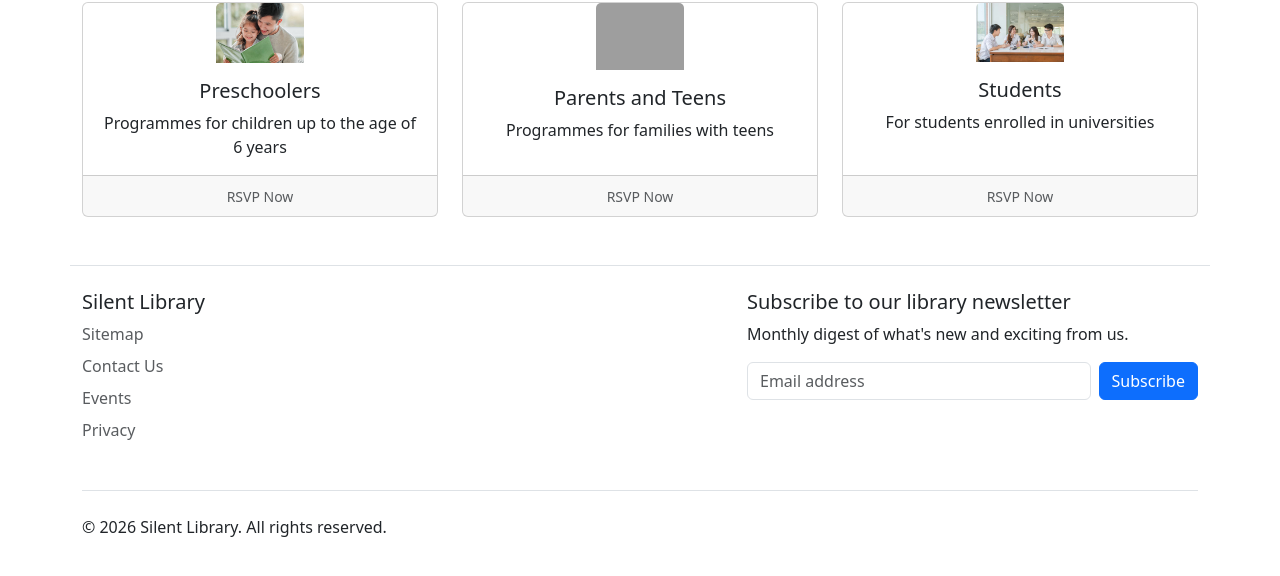
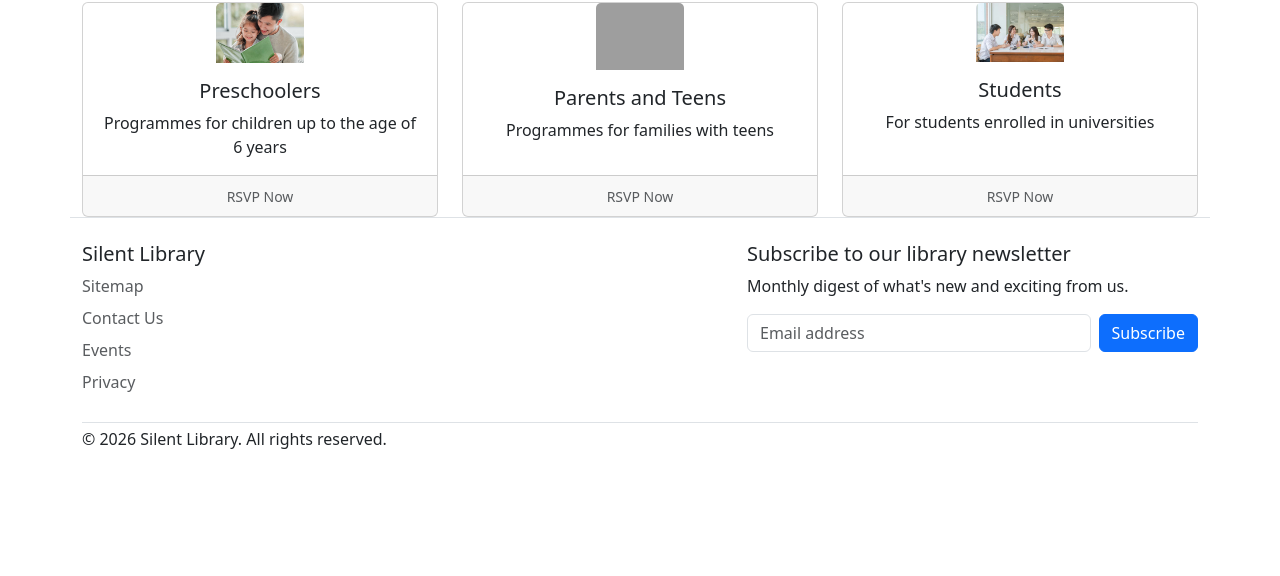
Before and after one commit to liminalthinking/library, a plain HTML site: page events.html in a window 1280 px wide. Shown: the part 132-708 px from the top of the page. Drawn offline with nearby package versions, Linux system fonts and the light colour scheme; grey boxes are pictures that could not be loaded.

Commit message:
reduced image size for reading event, added alt text, reduced padding for footer

```diff
--- a/css/headers.css
+++ b/css/headers.css
@@ -58,3 +58,7 @@ ul {
 .carouselfont {
   color: white;
 }
+
+.footer-margin {
+  margin-top: auto;
+}
--- a/footer.html
+++ b/footer.html
@@ -1,4 +1,4 @@
-    <footer class="py-5">
+    <footer class="py-0">
         <div class="row pt-4 border-top">
             <div class="col-6 col-md-6 mb-3">
                 <h5>Silent Library</h5>
@@ -22,7 +22,7 @@
                 </form>
             </div>
         </div>
-        <div class="d-flex flex-column flex-sm-row justify-content-between py-4 my-4 border-top">
+        <div class="d-flex flex-column flex-sm-row justify-content-between py-1 my-1 border-top">
             <p>© 2026 Silent Library. All rights reserved.</p>
         </div>
     </footer>
```
Also changed, not shown: 1 other file.
